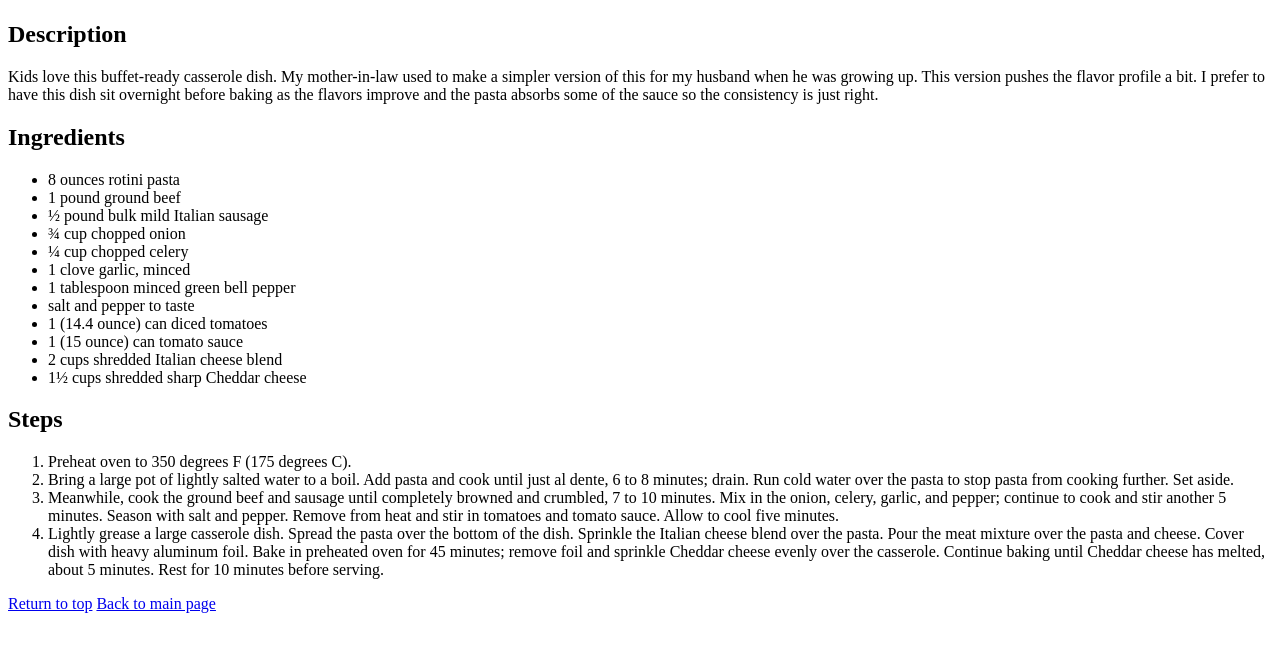
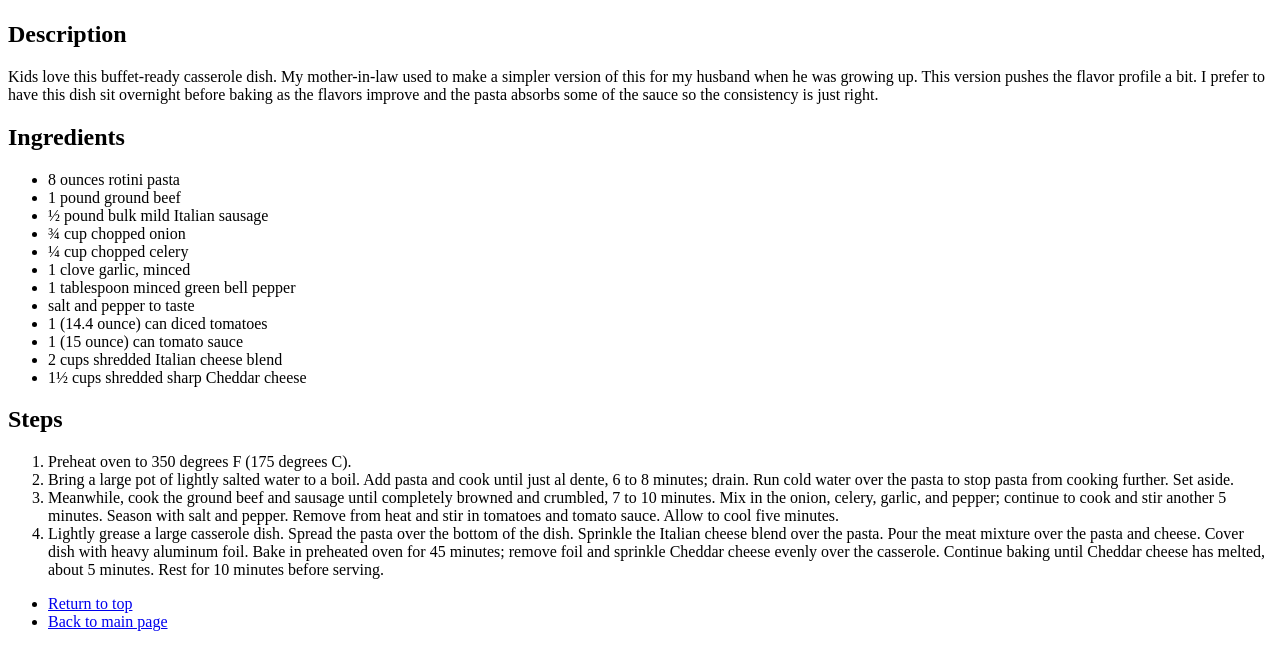
Before and after one commit to PatrekS/odin-recipes, a plain HTML site: page recipes/casserole.html in a window 1280 px wide. Shown: the part 533-1180 px from the top of the page. Before the commit the page ends 1154 px from the top, so only its background shows below. Drawn offline with Linux system fonts and the light colour scheme.

Commit message:
Final update

```diff
--- a/recipes/caserolle.html
+++ b/recipes/casserole.html
@@ -41,7 +41,11 @@
             </ol>
         </div>
 
-        <a href="#top">Return to top</a>
-        <a href="../index.html">Back to main page</a>
+        <div>
+            <ul>
+                <li><a href="#top">Return to top</a></li>
+                <li><a href="../index.html">Back to main page</a></li>
+            </ul>
+        </div>
     </body>
 </html>
```
Also changed, not shown: recipes/parmesan.html (+6 -2 lines), recipes/pasta.html (+6 -2 lines).
